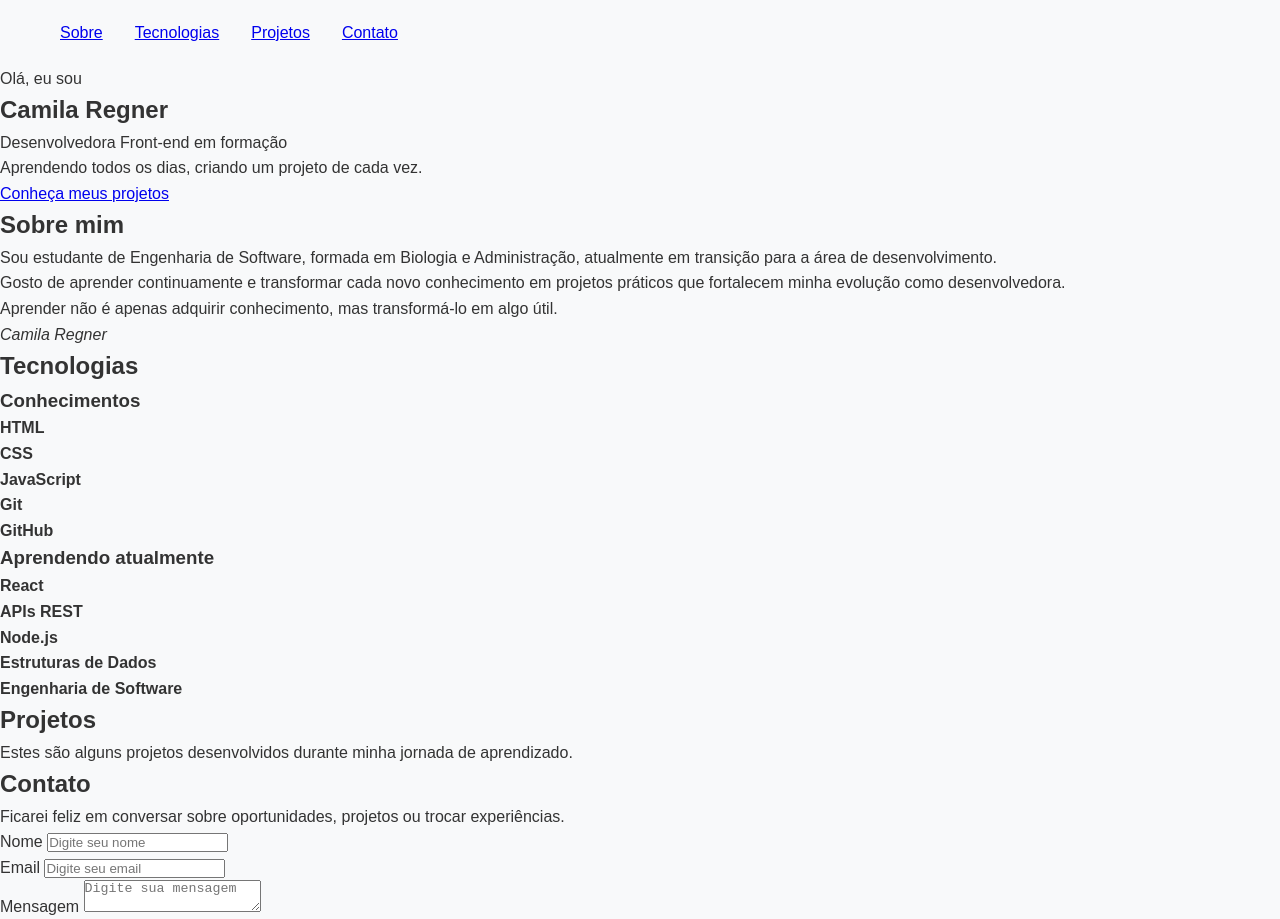
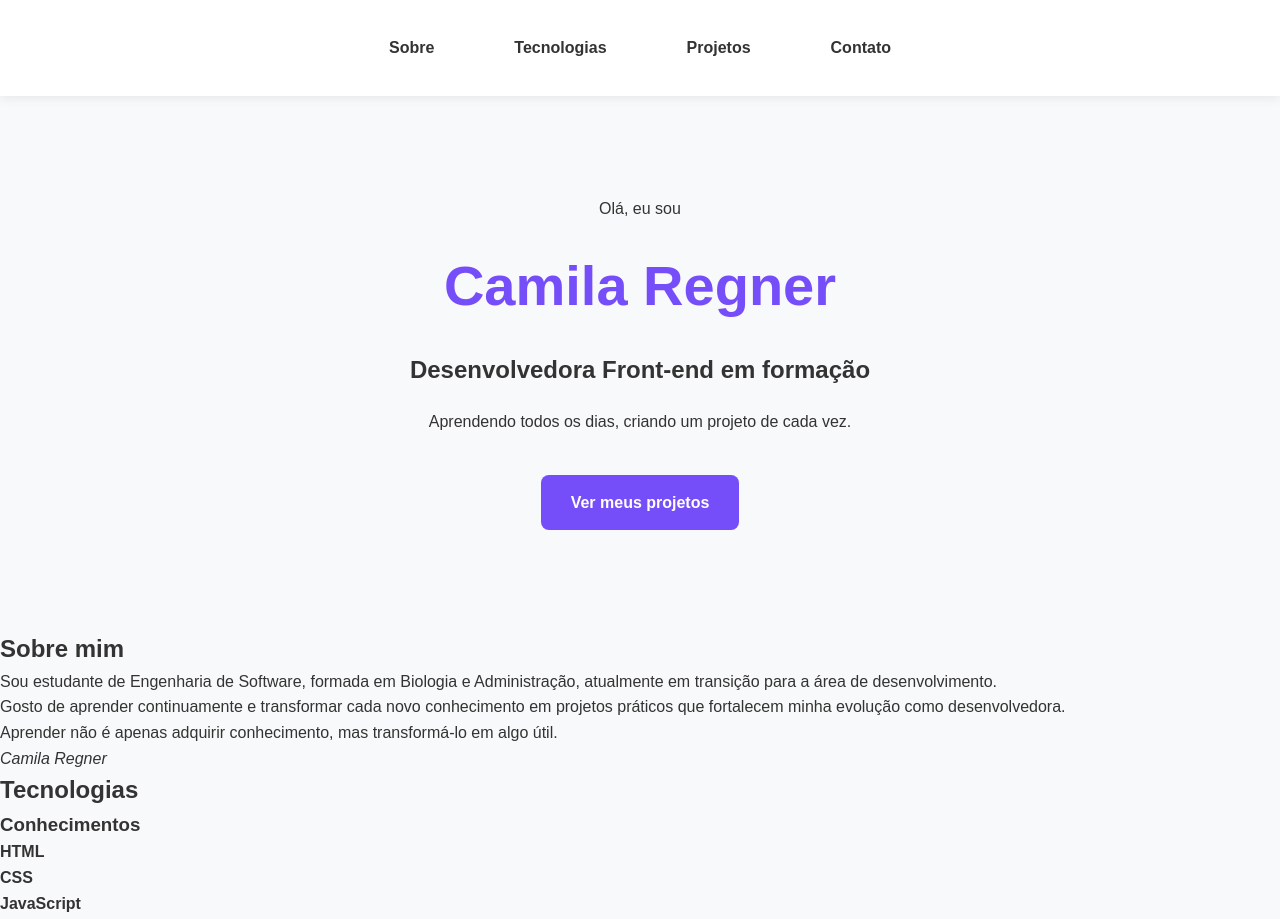
Before and after one commit to Milaregner/portfolio-landing-page, a plain HTML site: page index.html in a window 1280 px wide. Shown: the top 919 px of the page. Drawn offline with Linux system fonts and the light colour scheme.

Commit message:
Estilizando menu e hero

```diff
--- a/assets/css/style.css
+++ b/assets/css/style.css
@@ -17,6 +17,7 @@
     --cor-texto: #333333;
     --cor-principal: #754ef9;
     --cor-branca: #ffffff;
+    --cor-cabecalho: #ffffff;
 }
 
 /* ===========================
@@ -31,12 +32,65 @@ body {
 }
 
 
-header {
-    padding: 20px 60px;
+.cabecalho {
+    background-color: var(--cor-cabecalho);
+    padding: 35px 60px;
+    box-shadow: 0 2px 10px rgba(0, 0, 0, 0.08);
 }
 
-nav ul {
+.menu {
     display: flex;
-    gap: 2rem;
+    justify-content: center;
+    gap: 5rem;
     list-style: none;
 }
+
+.menu a {
+    text-decoration: none;
+    color: var(--cor-texto);
+    font-weight: bold;
+    transition: color 0.3s;
+    padding: 10px 0;
+}
+.menu a:hover {
+    color: var(--cor-principal);
+}
+
+.hero {
+    text-align: center;
+    padding: 100px 20px;
+}
+
+.hero-titulo {
+    font-size: 3.5rem;
+    color: var(--cor-principal);
+    margin: 20px 0;
+}
+
+.hero-profissao {
+    font-size: 1.5rem;
+    font-weight: bold;
+    margin-bottom: 20px;
+}
+
+.hero-descricao {
+    max-width: 600px;
+    margin: 0 auto 40px;
+}
+
+.botao {
+    display: inline-block;
+    background-color: var(--cor-principal);
+    color: var(--cor-branca);
+    text-decoration: none;
+    padding: 15px 30px;
+    border-radius: 8px;
+    font-weight: bold;
+    transition: 0.3s;
+}
+
+.botao:hover {
+    background-color: #5f3fd6;
+    transform: translateY(-3px);
+    box-shadow: 0 6px 15px rgba(117, 78, 249, 0.25);
+}
--- a/index.html
+++ b/index.html
@@ -7,9 +7,9 @@
     <link rel="stylesheet" href="assets/css/style.css">
 </head>
 <body>
-    <header>
+    <header class="cabecalho">
         <nav>
-            <ul>
+            <ul class="menu">
                 <li><a href="#sobre">Sobre</a></li>
                 <li><a href="#tecnologias">Tecnologias</a></li>
                 <li><a href="#projetos">Projetos</a></li>
@@ -20,12 +20,18 @@
 
     <main>
 
-        <section id="hero">
-            <p>Olá, eu sou</p>
-            <h1>Camila Regner</h1>
-            <p>Desenvolvedora Front-end em formação</p>
-            <p>Aprendendo todos os dias, criando um projeto de cada vez.</p>
-            <a href="#projetos">Conheça meus projetos</a>
+        <section id="hero" class="hero">
+
+            <p class="hero-intro">Olá, eu sou</p>
+
+            <h1 class="hero-titulo">Camila Regner</h1>
+
+            <p class="hero-profissao">Desenvolvedora Front-end em formação</p>
+
+            <p class="hero-descricao"> Aprendendo todos os dias, criando um projeto de cada vez.</p>
+
+            <a href="#projetos" class="botao">Ver meus projetos</a>
+
         </section>
 
         <section id="sobre">
```
